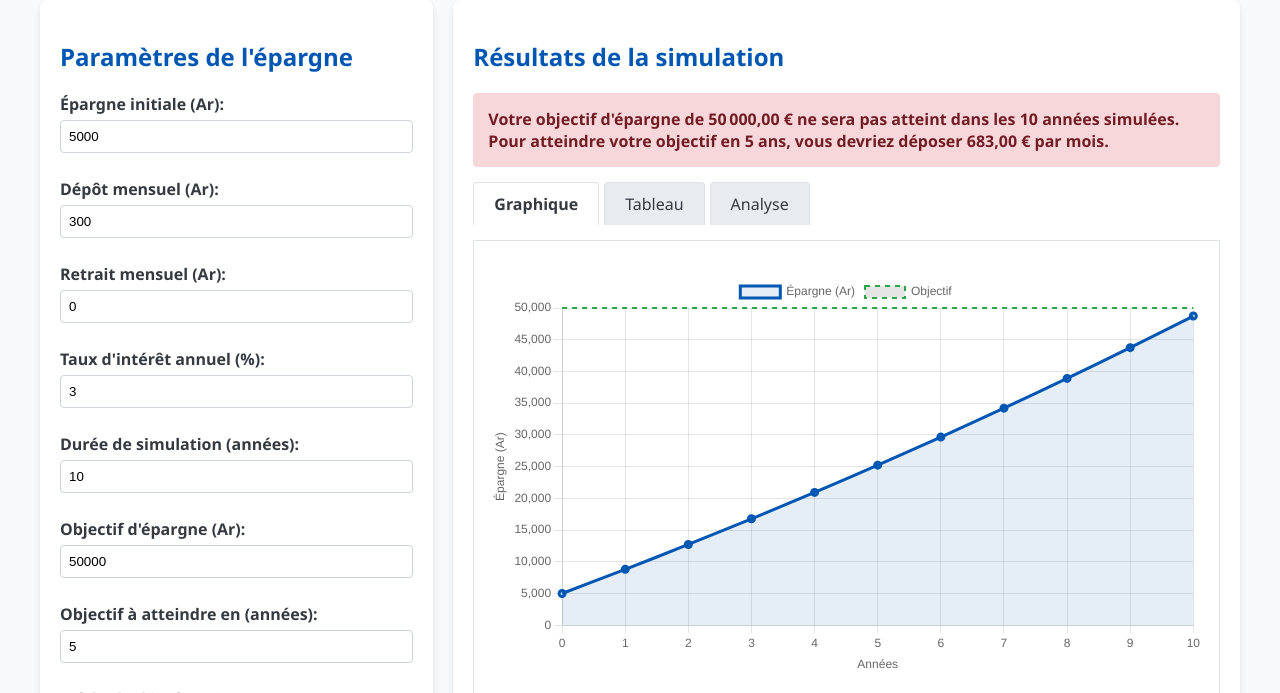
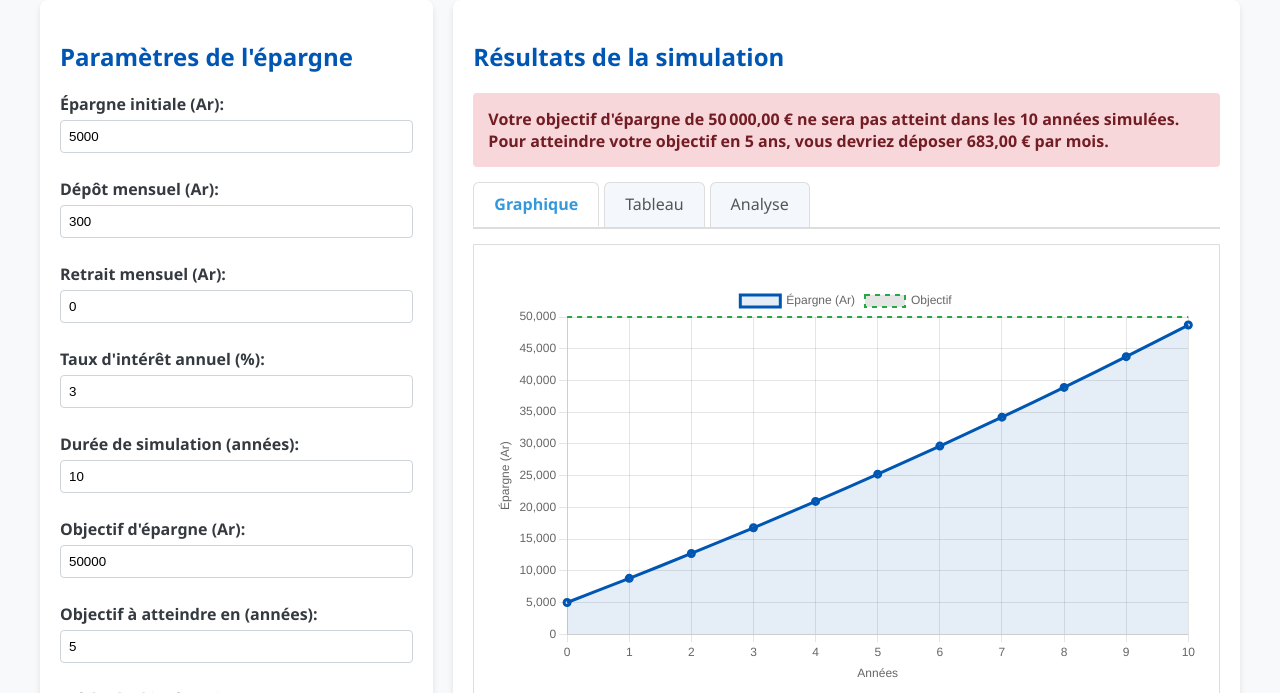
Before and after one commit to Riam-mirado/project_IS, a plain HTML site: page index.html in a window 1280 px wide. Shown: the part 106-799 px from the top of the page. Drawn offline with Linux system fonts and the light colour scheme.

Commit message:
Raha zany lisany mikoty sipa/bandy

```diff
--- a/index.js
+++ b/index.js
@@ -455,7 +455,7 @@ function updateAnalysis(
             <li>Retraits cumulés : ${formatMoney(retraitsCumules)}</li>
         </ul>
 
-        <p>Pour chaque euro déposé, vous avez généré ${ratioInteretsDepots.toFixed(2)}Ar d'intérêts.</p>
+        <p>Pour chaque Ariary déposé, vous avez généré ${ratioInteretsDepots.toFixed(2)}Ar d'intérêts.</p>
 
         <p>Rendement effectif de votre investissement:</p>
         <div style="background-color: #f8f9fa; padding: 10px; border-radius: 4px;">
--- a/style.css
+++ b/style.css
@@ -91,42 +91,64 @@ button:hover {
     width: 100%;
     border-collapse: collapse;
     margin-top: 20px;
+    font-size: 14px;
 }
+
 #tableResultats th, #tableResultats td {
     border: 1px solid #ddd;
-    padding: 8px;
+    padding: 10px;
     text-align: right;
 }
+
 #tableResultats th {
-    background-color: #f2f2f2;
+    background-color: #3498db;
+    color: white;
     text-align: center;
+    font-weight: bold;
 }
+
 #tableResultats tr:nth-child(even) {
     background-color: #f9f9f9;
 }
+
 .tabs {
     display: flex;
     margin-bottom: 15px;
+    border-bottom: 2px solid #ddd;
 }
+
 .tab {
     padding: 10px 20px;
     cursor: pointer;
-    background-color: #e9ecef;
-    border: 1px solid #dee2e6;
+    background-color: #f4f7fc;
+    border: 1px solid #ddd;
     border-bottom: none;
-    border-radius: 4px 4px 0 0;
+    border-radius: 6px 6px 0 0;
     margin-right: 5px;
+    font-weight: 500;
+    color: #555;
+    transition: background-color 0.3s ease, color 0.3s ease;
 }
+
 .tab.active {
-    background-color: white;
+    background-color: #ffffff;
+    color: #3498db;
     font-weight: bold;
+    border-bottom: 2px solid #ffffff;
 }
+
+.tab:hover {
+    background-color: #e9eef5;
+}
+
 .tab-content {
     display: none;
-    padding: 15px;
-    border: 1px solid #dee2e6;
-    border-radius: 0 0 4px 4px;
+    padding: 20px;
+    border: 1px solid #ddd;
+    border-radius: 0 0 6px 6px;
+    background-color: #ffffff;
 }
+
 .tab-content.active {
     display: block;
 }
```
